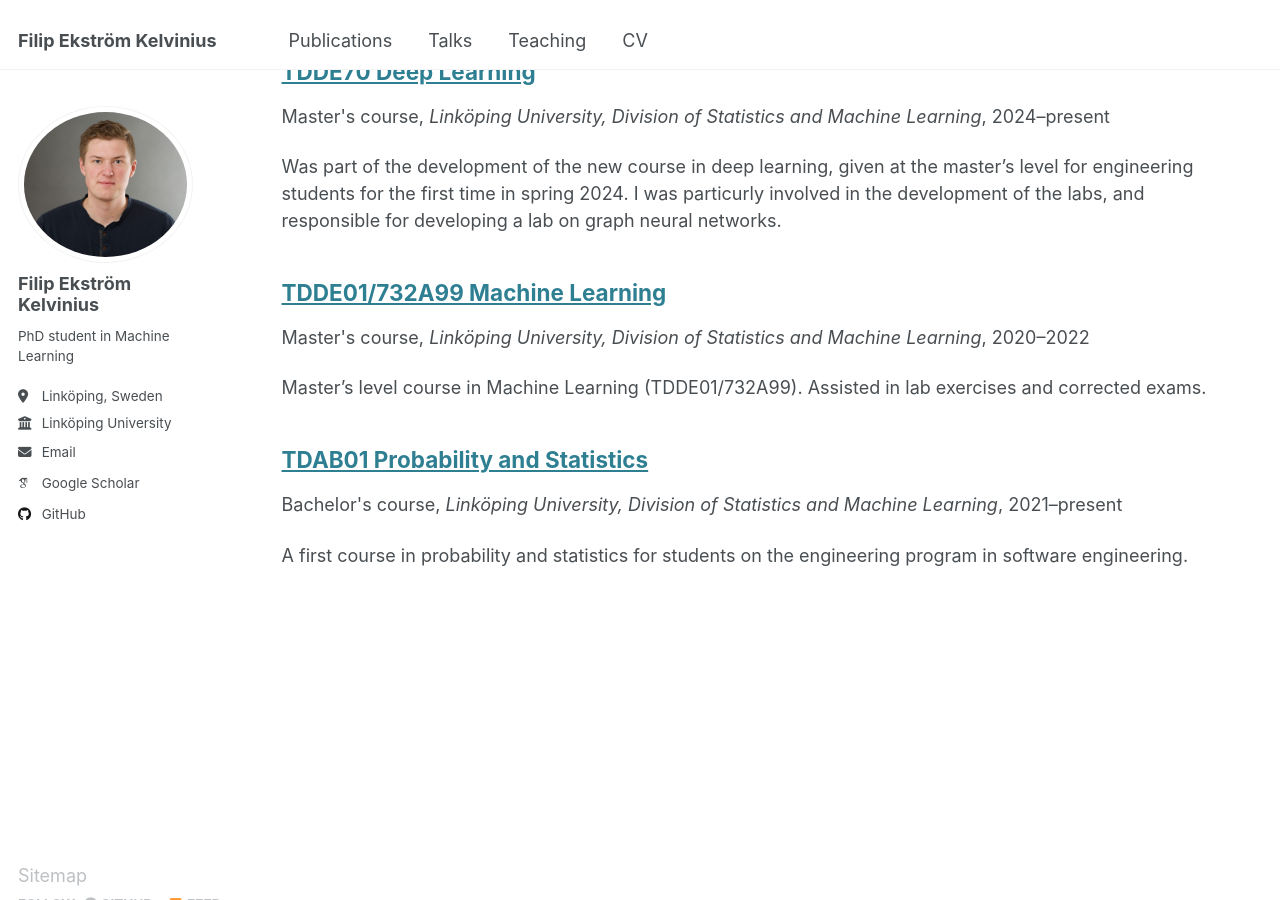
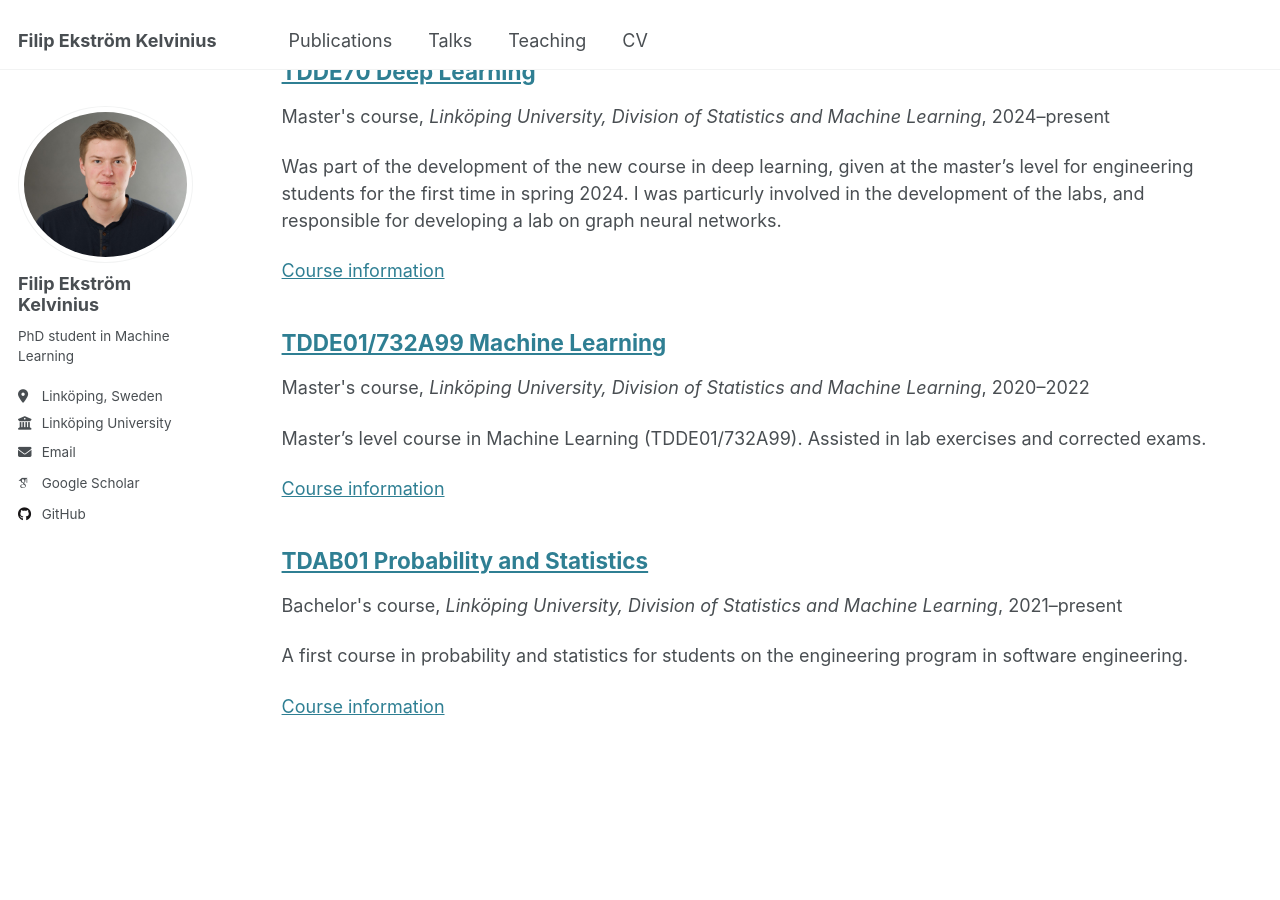
Before and after one commit to filipekstrm/filipekstrm.github.io, a Jekyll site: the page built from _pages/teaching.html, in a window 1280 px wide and 900 px high, scrolled down 370 px. Built offline with Jekyll 4.4.1, drawn with Linux system fonts in a browser that asks for light colours; some web fonts are replaced.

Commit message:
Fixed page/post for courseinfourl

```diff
--- a/_includes/archive-single.html
+++ b/_includes/archive-single.html
@@ -65,7 +65,7 @@
     {% elsif post.slidesurl %}
       <p><a href="{{ post.slidesurl }}">Download Slides</a></p>
     {% endif %}
-    {% if page.courseinfourl %}
+    {% if post.courseinfourl %}
       <p><a href=" {{ post.courseinfourl }} ">Course information</a></p>
     {% endif %}
 
--- a/_layouts/single.html
+++ b/_layouts/single.html
@@ -59,7 +59,7 @@ layout: default
           <p style="font-size: smaller"><a href="{{ page.slidesurl }}">Download Slides</a></p>
         {% endif %}
         {% if page.courseinfourl %}
-          <p><a href=" {{ post.courseinfourl }} ">Course information</a></p>
+          <p><a href=" {{ page.courseinfourl }} ">Course information</a></p>
         {% endif %}
 
 
```
